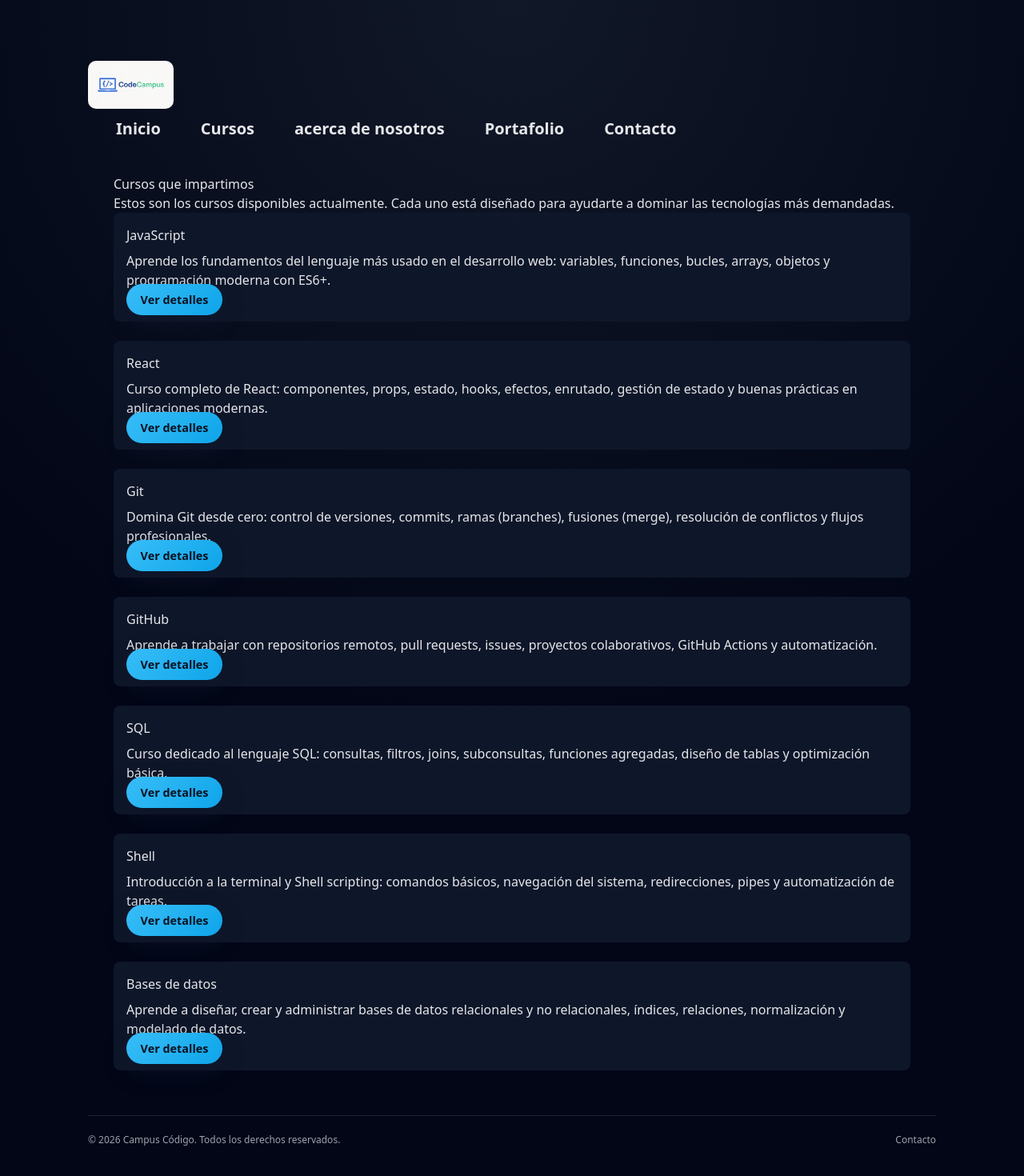
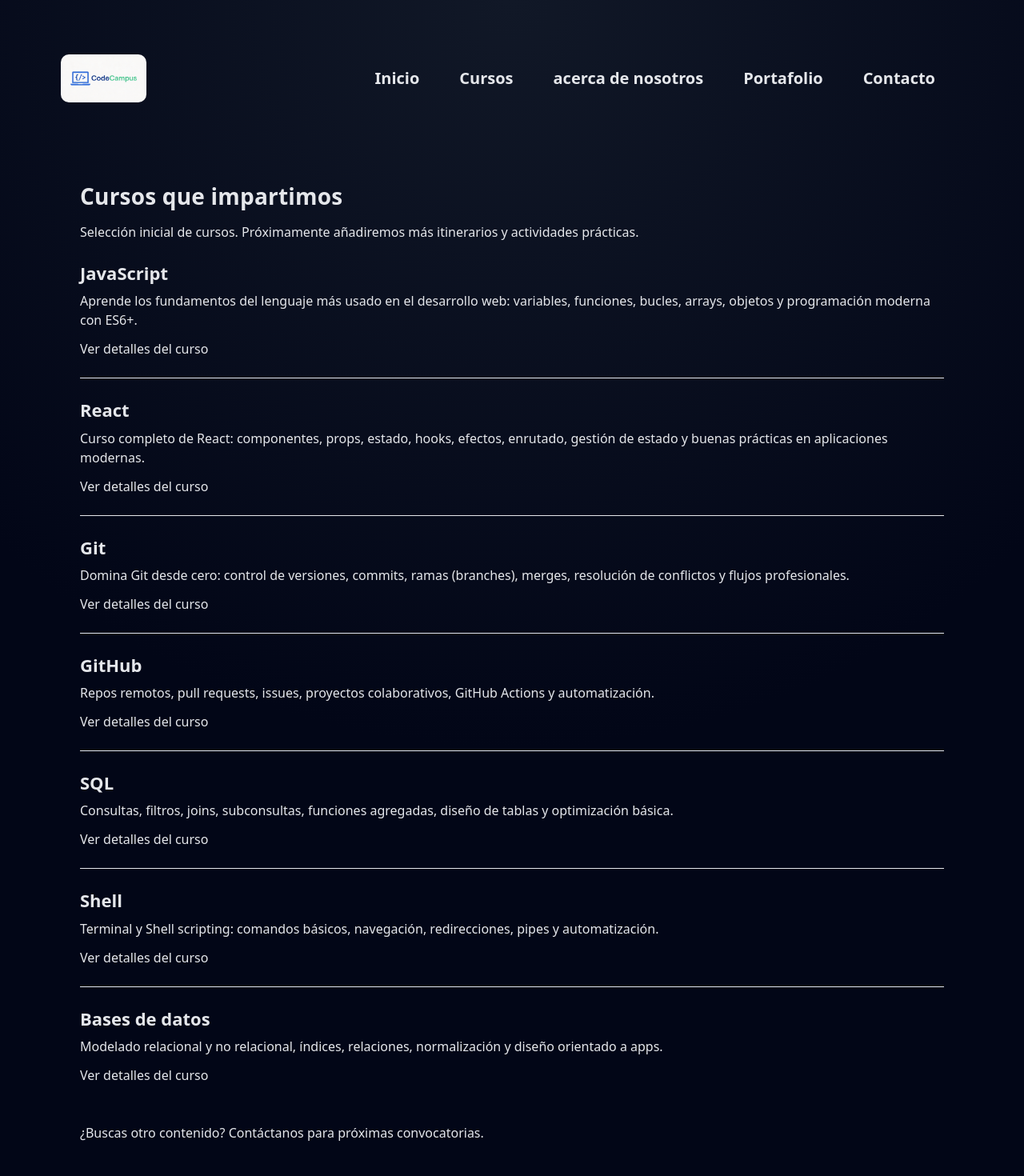
Before and after one commit to jmmroca/curso_javascript_2024, a React (Vite) app in the folder curso-javascript/: page /cursos in a window 1280 px wide. Shown: the top 1470 px of the page at 80% size. Built offline with nearby package versions, Linux system fonts and the light colour scheme.

Commit message:
add semantic tailwinds

```diff
--- /dev/null
+++ b/curso-javascript/src/components/PageShell.jsx
@@ -0,0 +1,22 @@
+// src/components/PageShell.jsx
+import LogoHeader from "./LogoHeader";
+import MenuPrincipal from "./MenuPrincipal";
+
+export default function PageShell({ children }) {
+  return (
+    <div className="
+      min-h-screen text-textc antialiased
+      bg-[radial-gradient(1200px_700px_at_15%_0%,#0e1620_0%,theme(colors.bg.DEFAULT)_60%)]
+    ">
+      <header className="px-5 md:px-6 pt-4">
+        <div className="max-w-shell mx-auto flex items-center justify-between gap-4">
+          <LogoHeader />
+          <MenuPrincipal />
+        </div>
+      </header>
+      <main className="px-5 py-8 md:px-6 md:py-12">
+        <div className="max-w-content mx-auto">{children}</div>
+      </main>
+    </div>
+  );
+}
--- a/curso-javascript/src/pages/Cursos.jsx
+++ b/curso-javascript/src/pages/Cursos.jsx
@@ -1,10 +1,20 @@
-// Cursos.jsx
-import React, { useEffect } from "react";
-import MenuPrincipal from "../components/MenuPrincipal";
-import LogoHeader from "../components/LogoHeader";
+// src/pages/Cursos.jsx
+import { useMemo } from "react";
+import PageShell from "../components/PageShell";
+
+/** Slug seguro para URLs a partir del nombre del curso */
+function toSlug(text) {
+  return text
+    .normalize("NFD")
+    .replace(/[\u0300-\u036f]/g, "") // quita acentos
+    .toLowerCase()
+    .replace(/[^a-z0-9]+/g, "-")
+    .replace(/^-+|-+$/g, "");
+}
 
 export default function Cursos() {
-  const cursos = [
+  const cursos = useMemo(
+    () => [
       {
         nombre: "JavaScript",
         descripcion:
@@ -18,82 +28,80 @@ export default function Cursos() {
       {
         nombre: "Git",
         descripcion:
-        "Domina Git desde cero: control de versiones, commits, ramas (branches), fusiones (merge), resolución de conflictos y flujos profesionales.",
+          "Domina Git desde cero: control de versiones, commits, ramas (branches), merges, resolución de conflictos y flujos profesionales.",
       },
       {
         nombre: "GitHub",
         descripcion:
-        "Aprende a trabajar con repositorios remotos, pull requests, issues, proyectos colaborativos, GitHub Actions y automatización.",
+          "Repos remotos, pull requests, issues, proyectos colaborativos, GitHub Actions y automatización.",
       },
       {
         nombre: "SQL",
         descripcion:
-        "Curso dedicado al lenguaje SQL: consultas, filtros, joins, subconsultas, funciones agregadas, diseño de tablas y optimización básica.",
+          "Consultas, filtros, joins, subconsultas, funciones agregadas, diseño de tablas y optimización básica.",
       },
       {
         nombre: "Shell",
         descripcion:
-        "Introducción a la terminal y Shell scripting: comandos básicos, navegación del sistema, redirecciones, pipes y automatización de tareas.",
+          "Terminal y Shell scripting: comandos básicos, navegación, redirecciones, pipes y automatización.",
       },
       {
         nombre: "Bases de datos",
         descripcion:
-        "Aprende a diseñar, crear y administrar bases de datos relacionales y no relacionales, índices, relaciones, normalización y modelado de datos.",
+          "Modelado relacional y no relacional, índices, relaciones, normalización y diseño orientado a apps.",
       },
-  ];
-
-  useEffect(() => {
-    const yearElement = document.getElementById("year");
-    if (yearElement) {
-      yearElement.textContent = new Date().getFullYear();
-    }
-  }, []);
+    ],
+    [],
+  );
 
   return (
-    <>
-      <div className="page">
-        <LogoHeader />
-        <MenuPrincipal />
-        <section style={{ padding: "2rem" }}>
-          <h1>Cursos que impartimos</h1>
-          <p>
-            Estos son los cursos disponibles actualmente. Cada uno está diseñado
-            para ayudarte a dominar las tecnologías más demandadas.
+    <PageShell>
+      <div
+        className="
+        min-h-screen text-textc antialiased
+        bg-[radial-gradient(1200px_700px_at_15%_0%,#0e1620_0%,theme(colors.bg.DEFAULT)_60%)]
+      "
+      >
+        {/* Contenido */}
+        <main className="px-5 py-8 md:px-6 md:py-12">
+          <div className="max-w-content mx-auto">
+            <h1 className="font-bold tracking-[0.2px] text-[28px] md:text-h1 mb-4">
+              Cursos que impartimos
+            </h1>
+            <p className="text-textc-muted font-medium -mt-1 mb-6">
+              Selección inicial de cursos. Próximamente añadiremos más
+              itinerarios y actividades prácticas.
             </p>
 
-          <ul style={{ listStyle: "none", padding: 0 }}>
-            {cursos.map((curso) => (
-              <li
-                key={curso.nombre}
-                style={{
-                  marginBottom: "1.5rem",
-                  padding: "1rem",
-                  borderRadius: "8px",
-                  background: "rgba(15, 23, 42, 0.96)",
-                }}
+            <div className="divide-y divide-divider">
+              {cursos.map((curso) => {
+                const slug = toSlug(curso.nombre);
+                return (
+                  <section key={slug} className="py-6 first:pt-0">
+                    <h2 className="font-bold text-[22px] md:text-h2 leading-snug mb-2">
+                      {curso.nombre}
+                    </h2>
+                    <p className="mb-3">{curso.descripcion}</p>
+                    <p>
+                      <a
+                        href={`/detalle-curso/${slug}`}
+                        className="text-accent hover:text-accent-hover underline-offset-4 hover:underline"
+                        aria-label={`Ver detalles del curso ${curso.nombre}`}
                       >
-                <h2 style={{ margin: 0 }}>{curso.nombre}</h2>
-                <p style={{ marginTop: "0.5rem" }}>{curso.descripcion}</p>
-                <a
-                  href={`/detalle-curso/${curso.nombre.toLowerCase().replace(" ", "-")}`}
-                  className="btn-primary"
-                >
-                  Ver detalles
+                        Ver detalles del curso
                       </a>
-              </li>
-            ))}
-          </ul>
+                    </p>
                   </section>
-        <footer className="footer">
-          <span>
-            © <span id="year"></span> Campus Código. Todos los derechos
-            reservados.
-          </span>
-          <div className="footer-links">
-            <a href="#sobre-mi">Contacto</a>
+                );
+              })}
             </div>
-        </footer>
+
+            <p className="text-textc-muted mt-6">
+              ¿Buscas otro contenido? Contáctanos para próximas convocatorias.
+            </p>
           </div>
-    </>
+        </main>
+      </div>
+    </PageShell>
   );
 }
--- a/curso-javascript/src/pages/Home.jsx
+++ b/curso-javascript/src/pages/Home.jsx
@@ -1,6 +1,5 @@
 import { useEffect } from "react";
-import LogoHeader from "../components/LogoHeader";
-import MenuPrincipal from "../components/MenuPrincipal";
+import PageShell from "../components/PageShell";
 
 // src/pages/Home.jsx
 function Home() {
@@ -11,11 +10,9 @@ function Home() {
     }
   }, []);
   return (
-    <>
+    <PageShell>
       <div className="page">
-        <LogoHeader />
-        {/* AQUÍ IRÍA TU COMPONENTE DE MENÚ / HEADER */}
-        <MenuPrincipal />
+
         {/* HERO */}
         <main className="hero">
           <section>
@@ -45,10 +42,10 @@ function Home() {
 
             <div className="hero-actions">
               <button
-                className="btn-primary"
+                className="btn-ghost"
                 onClick={() =>
                   document
-                    .getElementById("/cursos")
+                    .getElementById("cursos")
                     .scrollIntoView({ behavior: "smooth" })
                 }
               >
@@ -261,7 +258,7 @@ function Home() {
           </div>
         </footer>
       </div>
-    </>
+    </PageShell>
   );
 }
 
--- a/curso-javascript/tailwind.config.js
+++ b/curso-javascript/tailwind.config.js
@@ -1,8 +1,46 @@
 /** @type {import('tailwindcss').Config} */
 export default {
-  content: [],
+  content: [
+    "./index.html",
+    "./src/**/*.{js,ts,jsx,tsx}",
+    // Si tienes componentes fuera de src, añade sus rutas aquí
+  ],
   theme: {
-    extend: {},
+    extend: {
+      colors: {
+        // Paleta común a Home, Cursos y Detalles
+        bg: {
+          DEFAULT: "#0f1720", // fondo base
+          elev: "#121b26",    // opcional: superficies elevadas
+        },
+        textc: {
+          DEFAULT: "#e6edf4", // texto principal
+          muted: "#9aa8b6",   // subtítulos y notas
+        },
+        accent: {
+          DEFAULT: "#7cc2ff", // enlaces/CTA
+          hover: "#a6d8ff",   // hover enlaces/CTA
+        },
+        divider: "#1f2a36",   // separadores
+      },
+      // Tamaños alineados con el “look & feel” de Home.jsx
+      fontSize: {
+        h1: ["36px", { lineHeight: "1.25", letterSpacing: "0.2px" }],
+        "h1-sm": ["28px", { lineHeight: "1.25", letterSpacing: "0.2px" }],
+        h2: ["24px", { lineHeight: "1.3" }],
+        "h2-sm": ["22px", { lineHeight: "1.3" }],
+        h3: ["20px", { lineHeight: "1.35" }],
+        "h3-sm": ["18px", { lineHeight: "1.35" }],
+      },
+      // Por si quieres un contenedor consistente
+      maxWidth: {
+        content: "880px",
+        shell: "1100px",
+      },
+    },
   },
-  plugins: [],
-}
+  plugins: [
+    // Recomendado sólo si rendereas contenido largo (Markdown u otros)
+    // require("@tailwindcss/typography"),
+  ],
+};
```
Also changed, not shown: curso-javascript/src/components/DetallesCursoJavascript.jsx (+26 -31 lines). Lines whose indentation alone changed are shown as unchanged.
